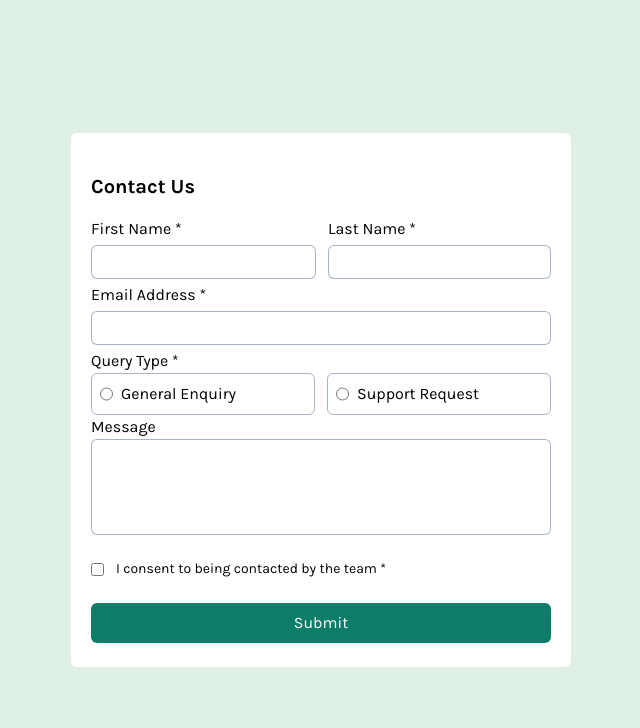
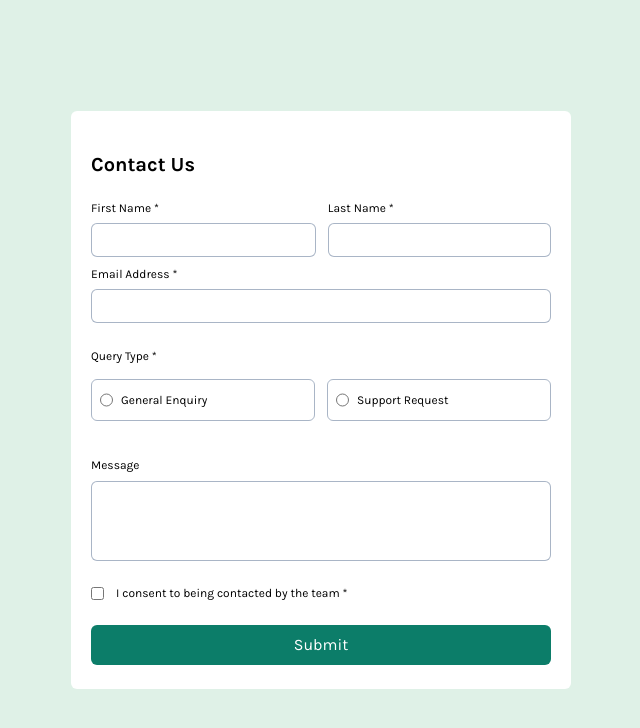
Before and after one commit to SolaKabuta/contact_form, a Vue app: page / in a window 1280 px wide. Shown: the top 728 px of the page, without its empty margins (319-959 px from the left). Built offline with nearby package versions, Linux system fonts and the light colour scheme.

Commit message:
style: form layout done

```diff
--- a/src/App.vue
+++ b/src/App.vue
@@ -5,7 +5,7 @@
   <main class="w-screen h-screen bg-Green_200 grid place-content-center">
     <section class="">
       <!--<button></button>-->
-      <form class="bg-white w-[500px] py-6 px-5 rounded-md" action="">
+      <form class="bg-white w-[500px] py-6 px-5 [&_label]:text-xs rounded-md" action="">
         <h1 class="font-bold text-xl py-4">Contact Us</h1>
         <!--NAME-->
         <fieldset
@@ -26,18 +26,19 @@
         <!--EMAIL-->
         <div
             class="flex-col [&_input]:my-1 [&_input]:py-1 [&_input]:px-2 [&_input]:border [&_input]:border-slate-400/80 [&_input]:w-full [&_input]:rounded-md">
-          <label class="" for="">
+          <label for="">
             Email Address *
           </label>
           <input type="text">
+          <p class="invisible text-xs text-red-600">Enter a valid email address</p>
         </div>
         <!--TYPE-->
-        <fieldset class="">
+        <fieldset>
           <label for="">
             Query Type *
           </label>
-          <section class="flex justify-between gap-3 [&_div]:flex [&_div]:gap-2 [&_div]:py-2 [&_div]:px-2 [&_div]:w-full [&_div]:border [&_div]:border-slate-400/80 [&_div]:rounded-md">
-            <div class="">
+          <section class="flex justify-between gap-3 [&_div]:flex [&_div]:gap-2 [&_div]:py-3 [&_div]:my-3 [&_div]:px-2 [&_div]:w-full [&_div]:border [&_div]:border-slate-400/80 [&_div]:rounded-md">
+            <div>
               <input type="radio">
               <label for="">General Enquiry</label>
             </div>
@@ -49,8 +50,8 @@
         </fieldset>
         <!--MESSAGE-->
         <fieldset
-            class="flex flex-col [&_input]:border [&_input]:border-slate-400/80 [&_input]:w-full [&_input]:h-24 [&_input]:rounded-md">
-          <label for="">Message</label>
+            class="flex flex-col [&_input]:border [&_input]:border-slate-400/80 [&_input]:w-full [&_input]:h-20 [&_input]:rounded-md">
+          <label class="py-2 pt-6" for="">Message</label>
           <input type="text">
         </fieldset>
         <!--RADIO-->
```
